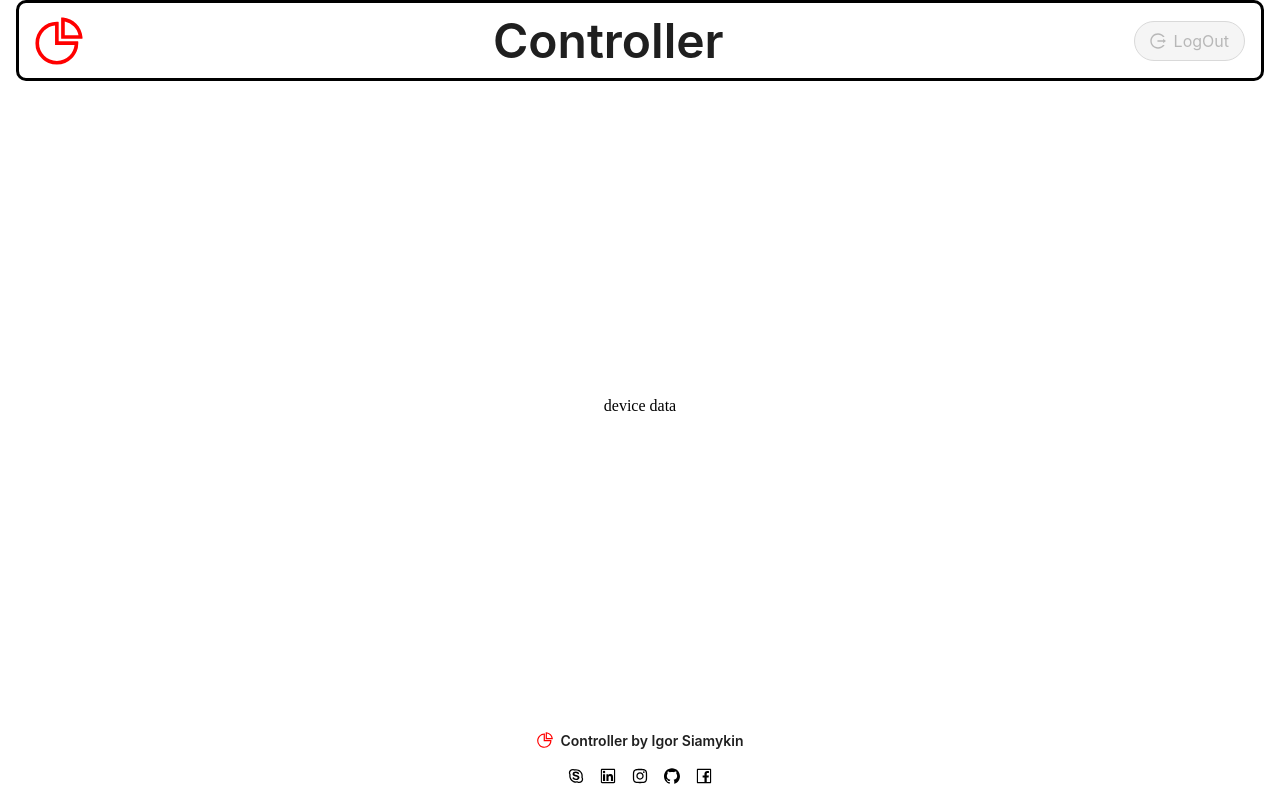
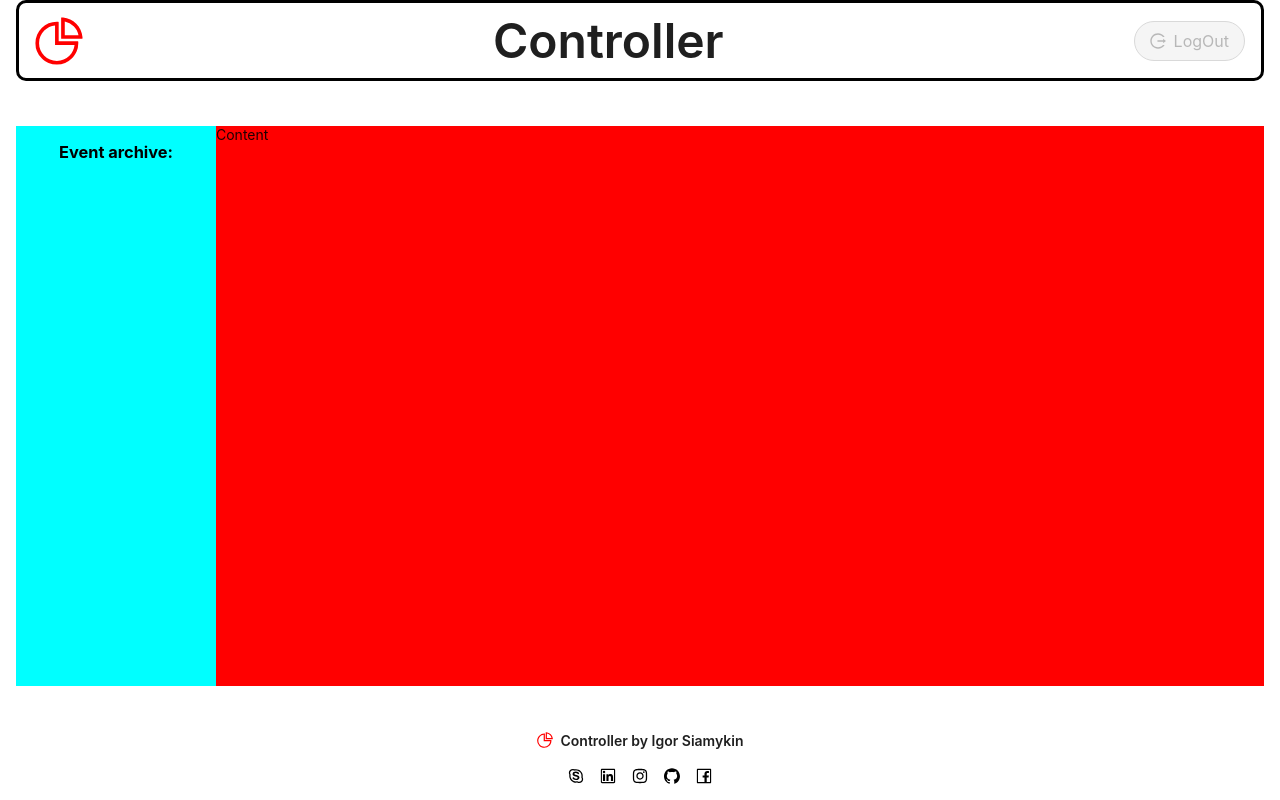
Before and after one commit to Sparkisss/Controller, a React (Vite) app in the folder client/: page /device in a window 1280 px wide. Built offline with nearby package versions, Linux system fonts and the light colour scheme; no server answers.

Commit message:
style: add style of devicePage

```diff
--- a/client/src/App.scss
+++ b/client/src/App.scss
@@ -3,4 +3,19 @@
     align-items: center;
     justify-content: center;
     flex: 1;
+    height: 100vh;
+    .ant-flex {
+        padding: 1em;
+        height: 70vh;
+        width: 100%;
+        .ant-layout-sider {
+            background-color: aqua;
+            h3 {
+                text-align: center;
+            }
+        }
+        .ant-layout-content {
+            background-color: red;
+        }
+    }
 }
--- a/client/src/pages/DeviceDataPage.tsx
+++ b/client/src/pages/DeviceDataPage.tsx
@@ -1,14 +1,43 @@
 import { FC } from "react";
+import { Flex, Layout, Avatar, List } from 'antd';
+const { Sider, Content } = Layout;
 
 interface DeviceProps {
     data: any;
 }
 
+const DB = [
+    {
+      title: 'Ant Design Title 1',
+    },
+    {
+      title: 'Ant Design Title 2',
+    },
+    {
+      title: 'Ant Design Title 3',
+    },
+    {
+      title: 'Ant Design Title 4',
+    },
+  ];
+
 const DeviceDataPage: FC<DeviceProps> = ({data}) => {
+    const info = data.split(" ");
     return (
-        <div>
-            device data {data}
-        </div>
+        <>
+            <Flex>
+                <Layout>
+                    <Sider>
+                        <h3>Event archive:</h3>
+                        {info.map((item: any, i: any) => (
+                            <div key={i}>{item}</div>
+                        ))}
+
+                    </Sider>
+                    <Content >Content</Content>
+                </Layout>
+            </Flex>
+        </>
     );
 };
 
--- a/client/src/pages/HomePage.tsx
+++ b/client/src/pages/HomePage.tsx
@@ -38,7 +38,7 @@ const HomePage = () => {
 
 
     return isAuth ? (
-        <div>
+        <main>
             <h1>Welcome {email}</h1>
 
             <List
@@ -64,7 +64,7 @@ const HomePage = () => {
                 icon={<LogoutOutlined />}>
                 LogOut
             </Button>
-        </div>
+        </main>
     ) : (
         <Navigate to="/login" replace={true}/>
     );
```
